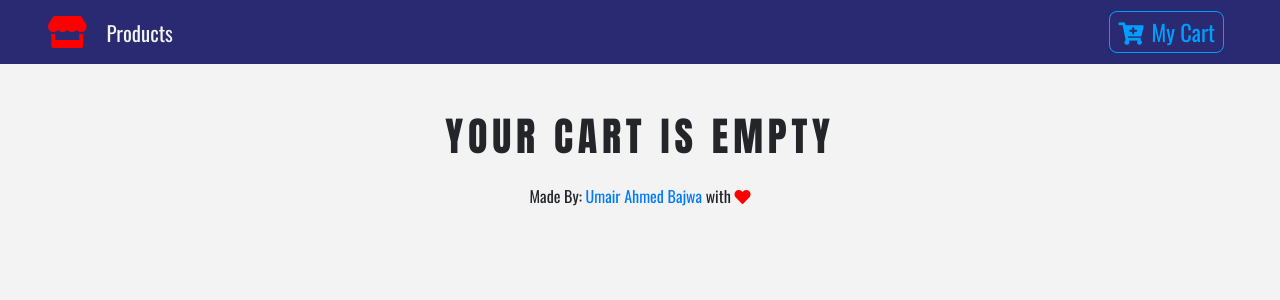
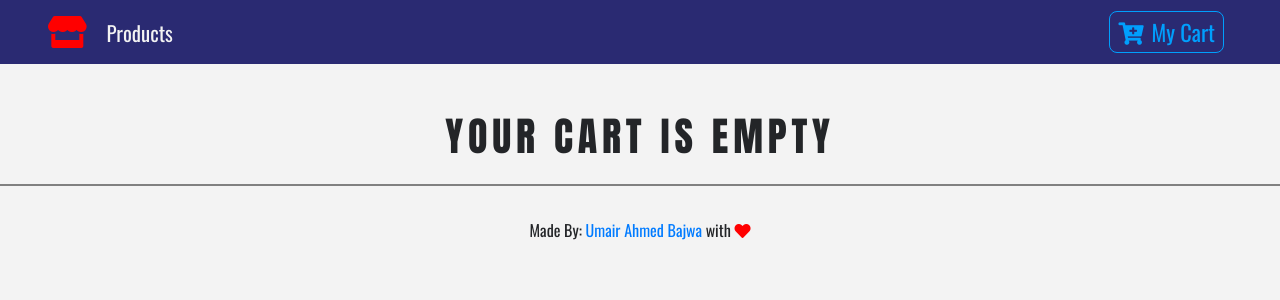
Before and after one commit to umairx97/react-online-store-app, a React (Create React App) app: page /cart in a window 1280 px wide. Shown: the top 300 px of the page. Built offline with nearby package versions, Linux system fonts and the light colour scheme.

Commit message:
Deployment

```diff
--- a/src/App.js
+++ b/src/App.js
@@ -1,5 +1,7 @@
 import React, { Component } from "react";
 import { Switch, Route } from "react-router-dom";
+
+// Components
 import "./App.css";
 import "bootstrap/dist/css/bootstrap.min.css";
 import Navbar from "./components/Navbar";
--- a/src/components/Footer.js
+++ b/src/components/Footer.js
@@ -2,6 +2,7 @@ import React from "react";
 const Footer = () => {
   return (
     <footer className="page-footer font-small blue">
+      <hr style={{ border: "solid 1px grey" }} />
       <div className="footer-copyright text-center py-3">
         Made By: <a href="http://www.umairahmedbajwa.tk">Umair Ahmed Bajwa </a>{" "}
         with <i className="fas fa-heart" style={{ color: "red" }} />
--- a/src/components/Navbar.js
+++ b/src/components/Navbar.js
@@ -9,7 +9,7 @@ export default class Navbar extends Component {
           {/* <img src={logo} alt="store" className="navbar-brand" /> */}
           <i
             className="fas fa-store"
-            style={{ color: "red", "font-size": "2rem" }}
+            style={{ color: "red", fontSize: "2rem" }}
           />
         </Link>
 
--- a/src/components/Product.js
+++ b/src/components/Product.js
@@ -1,10 +1,10 @@
 import React, { Component } from "react";
-import styled from "styled-components";
 import { Link } from "react-router-dom";
 import { ProductConsumer } from "../context";
 import { ProductWrapper } from "../widgets/Styles";
 import PropTypes from "prop-types";
 
+// Renders a product card based on id
 export default class Product extends Component {
   render() {
     const { id, title, img, price, inCart } = this.props.product;
--- a/src/components/ProductList.js
+++ b/src/components/ProductList.js
@@ -13,6 +13,7 @@ export default class ProductList extends Component {
             <div className="row">
               <ProductConsumer>
                 {value => {
+                  // Takes a id and passes it to product component
                   return value.products.map(product => {
                     return <Product key={product.id} product={product} />;
                   });
--- a/src/index.js
+++ b/src/index.js
@@ -1,11 +1,14 @@
 import React from "react";
 import ReactDOM from "react-dom";
 import "./index.css";
+
+// Components
 import App from "./App";
 import { BrowserRouter as Router } from "react-router-dom";
 import * as serviceWorker from "./serviceWorker";
-import { ProductProvider, ProductConsumer } from "./context";
+import { ProductProvider } from "./context";
 
+// Main Entry Point to App
 ReactDOM.render(
   <ProductProvider>
     <Router>
```
Also changed, not shown: src/context.js (+24 -3 lines).
